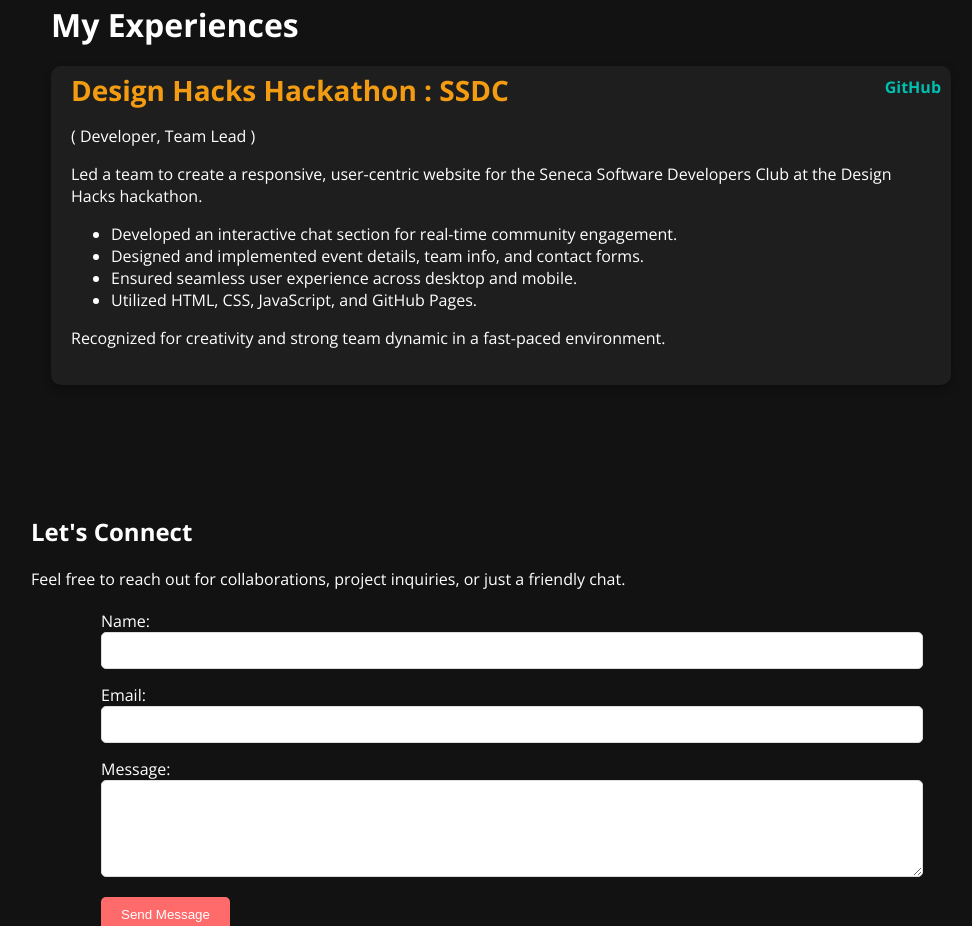
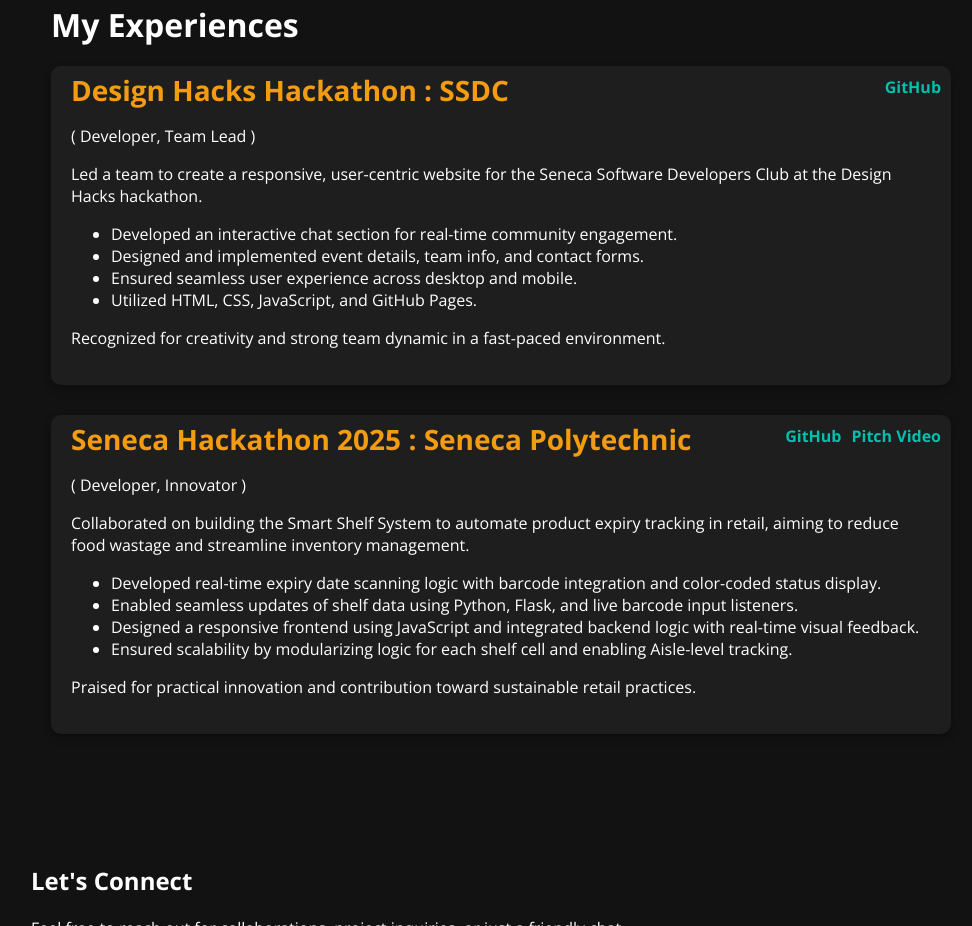
Before and after one commit to arshnoork-101/MyPortfolio, a plain HTML site: page index.html in a window 1280 px wide. Shown: the part 1874-2800 px from the top of the page, without its empty margins (289-1261 px from the left). Drawn offline with nearby package versions, Linux system fonts and the light colour scheme.

Commit message:
add hackathon in experience

```diff
--- a/index.html
+++ b/index.html
@@ -60,6 +60,7 @@
           <a href="mailto:arshnoorkaur@gmail.com"
             ><i class="bx bx-envelope"></i
           ></a>
+          <a href="https://devpost.com/arshnoork-101"></a>
         </div>
       </div>
       <nav class="nav-menu">
@@ -278,6 +279,53 @@
             environment.
           </p>
         </div>
+
+        <div class="project-item">
+          <h3>
+            Seneca Hackathon 2025 :
+            <span id="organization">Seneca Polytechnic</span>
+          </h3>
+          <p class="role">( Developer, Innovator )</p>
+          <div class="project-links">
+            <a
+              href="https://github.com/arshnoork-101/SmartShelf"
+              target="_blank"
+              >GitHub</a
+            >
+            <a
+              href="https://www.youtube.com/watch?v=94g8o1IxeiU"
+              target="_blank"
+              >Pitch Video</a
+            >
+          </div>
+          <p>
+            Collaborated on building the Smart Shelf System to automate product
+            expiry tracking in retail, aiming to reduce food wastage and
+            streamline inventory management.
+          </p>
+          <ul>
+            <li>
+              Developed real-time expiry date scanning logic with barcode
+              integration and color-coded status display.
+            </li>
+            <li>
+              Enabled seamless updates of shelf data using Python, Flask, and
+              live barcode input listeners.
+            </li>
+            <li>
+              Designed a responsive frontend using JavaScript and integrated
+              backend logic with real-time visual feedback.
+            </li>
+            <li>
+              Ensured scalability by modularizing logic for each shelf cell and
+              enabling Aisle-level tracking.
+            </li>
+          </ul>
+          <p>
+            Praised for practical innovation and contribution toward sustainable
+            retail practices.
+          </p>
+        </div>
       </section>
 
       <!-- <section class="github-stats">
@@ -289,7 +337,6 @@
             <li id="issues">Total Issues: 0</li>
         </ul>
     </section> -->
-
 
       <section id="contact">
         <h2>Let's Connect</h2>
@@ -320,8 +367,6 @@
           </form>
         </div>
       </section>
-
-
     </main>
     <footer id="footer">
       <p>&copy; 2024 Arshnoor Kaur</p>
```
